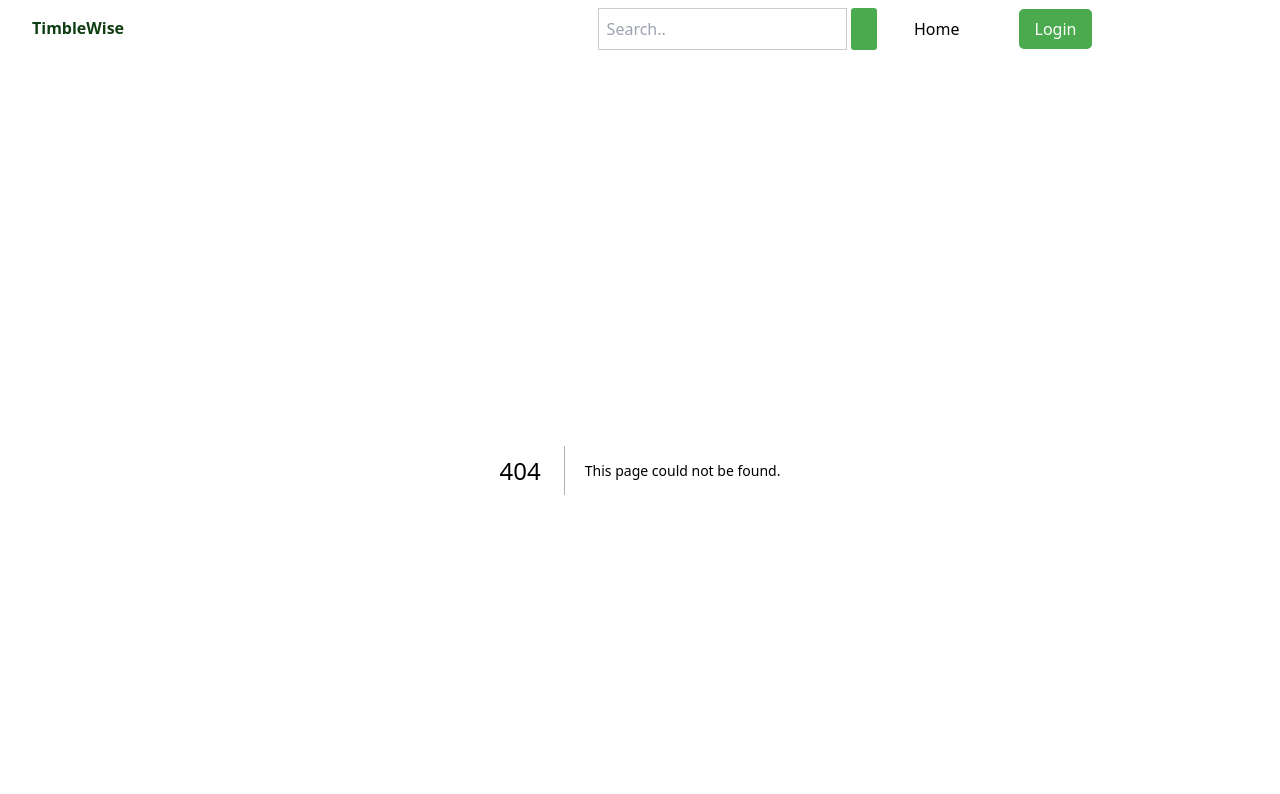
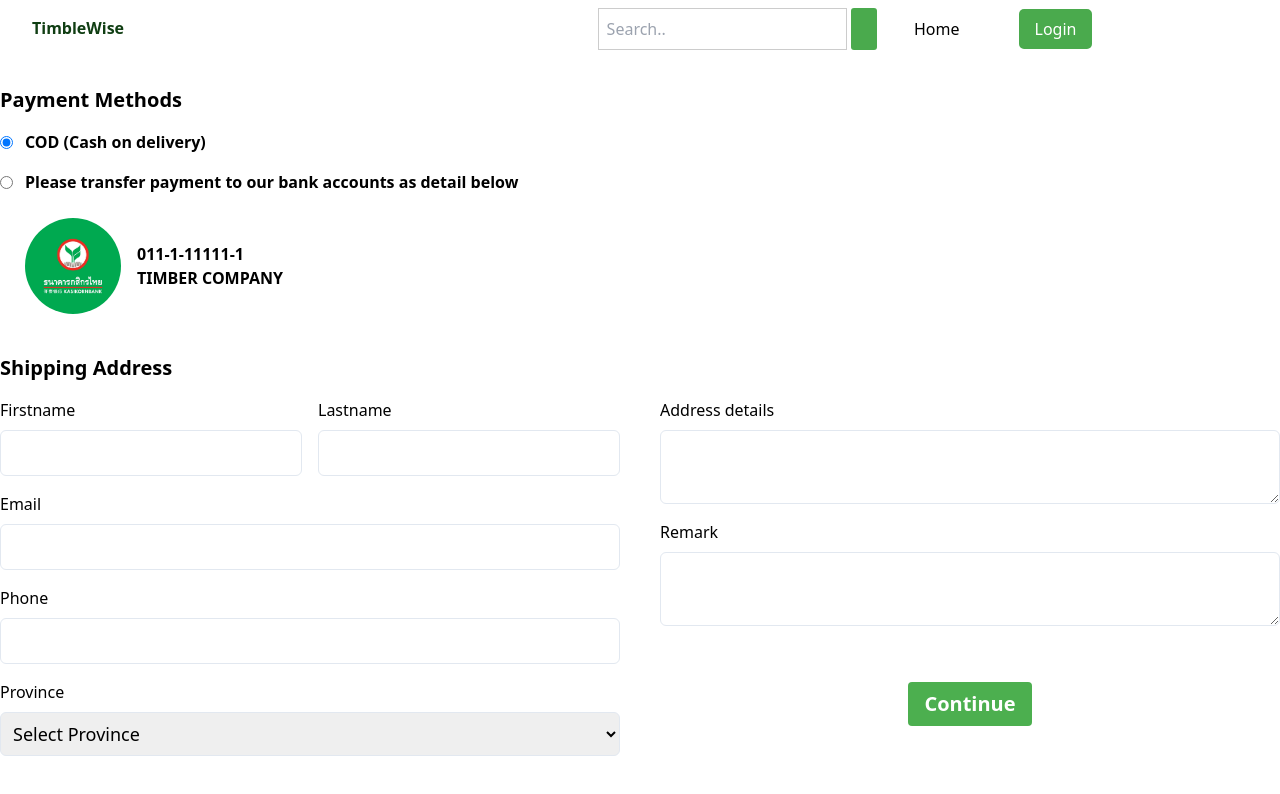
Before and after one commit to punaisxx/TimbleWiseProject, a Next.js app: page /cart/components/PaymentForm in a window 1280 px wide. Before the commit this address had no page. Shown: the top 794 px of the page. Built offline with nearby package versions, Linux system fonts and the light colour scheme.

Commit message:
update payment process

```diff
--- a/pages/cart/complete.js
+++ /dev/null
@@ -1,11 +0,0 @@
-
-const CartComplete = () => {
-
-  return (
-    <>
-      CART
-    </>
-  )
-}
-
-export default CartComplete;
--- /dev/null
+++ b/pages/cart/components/PaymentForm.js
@@ -0,0 +1,258 @@
+import React, { useState } from 'react';
+import imgKBank from "../../assets/images/kbank.webp"
+import Image from 'next/image';
+import { useRouter } from 'next/router';
+
+const PaymentForm = () => {
+
+  const router = useRouter()
+
+  const [formData, setFormData] = useState({
+    paymentMethod: 'cod',
+    bank_digits: '',
+    transfer_date: '',
+    transfer_time: '',
+    firstname: '',
+    lastname: '',
+    email: '',
+    phone: '',
+    province: '',
+    address: '',
+    remark: '',
+  });
+  const [showTransfer, setShowTransfer] = useState(false);
+
+  const handleInputChange = (e) => {
+    const { name, value } = e.target;
+    setFormData({
+      ...formData,
+      [name]: value,
+    });
+  };
+
+  const handleSubmit = (e) => {
+    e.preventDefault();
+    // Handle form submission (e.g., send data to an API)
+    console.log('Form submitted:', formData);
+
+
+    router.push('/cart/payment/complete')
+  };
+
+  const handlePaymentMethodChange = (e) => {
+    const { value } = e.target;
+    setFormData({
+      ...formData,
+      paymentMethod: value,
+    });
+    setShowTransfer(value === 'transfer');
+  };
+
+  return (
+    <form onSubmit={handleSubmit}>
+
+      <div className='text-xl py-4 font-bold'>
+        Payment Methods
+      </div>
+
+      <div className='flex flex-col gap-4'>
+        <div className='flex flex-row items-start gap-3'>
+          <input
+            type="radio"
+            id="cod"
+            name="paymentMethod"
+            value="cod"
+            checked={formData.paymentMethod === 'cod'}
+            onChange={handlePaymentMethodChange}
+            className='translate-y-1.5'
+          />
+          <label for="cod">
+            <div className='font-semibold'>
+              COD (Cash on delivery)
+            </div>
+          </label>
+        </div>
+        <div className='flex flex-row items-start gap-3'>
+          <input
+            type="radio"
+            id="transfer"
+            name="paymentMethod"
+            value="transfer"
+            checked={formData.paymentMethod === 'transfer'}
+            onChange={handlePaymentMethodChange}
+            className='translate-y-1.5'
+          />
+          <label for="transfer">
+            <div className='flex flex-col'>
+
+              <div className='font-semibold'>
+                Please transfer payment to our bank accounts as detail below
+              </div>
+
+              <div className='flex flex-row items-center gap-4 py-6'>
+                <div
+                  className="relative w-24 rounded-full overflow-hidden"
+                >
+                  <Image
+                    src={imgKBank}
+                    alt=''
+                    objectFit="cover"
+                    objectPosition="center"
+                  />
+                </div>
+                <div className='flex flex-col items-start font-semibold'>
+                  <div>011-1-11111-1</div>
+                  <div>TIMBER COMPANY</div>
+                </div>
+              </div>
+            </div>
+          </label>
+        </div>
+      </div>
+
+      {showTransfer && (
+        <div className='flex flex-col'>
+          <div className='font-semibold'>
+            ** "Please enter the last four digits of your bank account and the date and time of the transfer".
+          </div>
+
+          <div className='flex flex-row gap-4 py-2 px-10'>
+            <input
+              type="text"
+              name="bank_digits"
+              value={formData.bank_digits}
+              placeholder='Last four digits xxxx'
+              onChange={handleInputChange}
+              maxLength={4}
+              className='w-48 border border-black text-center py-1'
+            />
+            <input
+              type="date"
+              name="transfer_date"
+              value={formData.transfer_date}
+              placeholder='Transfer Date'
+              onChange={handleInputChange}
+              className='w-48 border border-black text-center py-1'
+            />
+            <input
+              type="time"
+              name="transfertime"
+              value={formData.transfer_time}
+              placeholder='Transfer Time'
+              onChange={handleInputChange}
+              className='w-48 border border-black text-center py-1'
+            />
+          </div>
+
+        </div>
+      )}
+
+      <div className='text-xl py-4 font-bold'>
+        Shipping Address
+      </div>
+
+      <div className='flex flex-col lg:flex-row gap-4 lg:gap-10'>
+
+        <div className='w-full lg:w-1/2 gap-4'>
+
+          <div className='w-full flex flex-col lg:flex-row gap-4'>
+
+            <div className='w-full lg:w-1/2 flex flex-col gap-2 pb-4'>
+              <div>Firstname</div>
+              <input
+                type="text"
+                name="firstname"
+                value={formData.firstname}
+                onChange={handleInputChange}
+                className='border border-slate-200 rounded-md p-2 text-lg'
+              />
+            </div>
+
+            <div className='w-full lg:w-1/2 flex flex-col gap-2'>
+              <div>Lastname</div>
+              <input
+                type="text"
+                name="lastname"
+                value={formData.lastname}
+                onChange={handleInputChange}
+                className='border border-slate-200 rounded-md p-2 text-lg'
+              />
+            </div>
+          </div>
+
+          <div className='flex flex-col gap-2 pb-4'>
+            <div>Email</div>
+            <input
+              type="email"
+              name="email"
+              value={formData.email}
+              onChange={handleInputChange}
+              className='border border-slate-200 rounded-md p-2 text-lg'
+            />
+          </div>
+
+          <div className='flex flex-col gap-2 pb-4'>
+            <div>Phone</div>
+            <input
+              type="text"
+              name="phone"
+              value={formData.phone}
+              onChange={handleInputChange}
+              className='border border-slate-200 rounded-md p-2 text-lg'
+            />
+          </div>
+
+          <div className='flex flex-col gap-2 pb-4'>
+            <div>Province</div>
+            <select
+              name="province"
+              value={formData.province}
+              onChange={handleInputChange}
+              className='border border-slate-200 rounded-md p-2 text-lg'
+            >
+              <option value="">Select Province</option>
+              <option value="province1">Province 1</option>
+              <option value="province2">Province 2</option>
+              <option value="province3">Province 3</option>
+            </select>
+          </div>
+
+        </div>
+
+        <div className='w-full lg:w-1/2 gap-4'>
+
+          <div className='flex flex-col gap-2 pb-4'>
+            <div>Address details</div>
+            <textarea
+              name="address"
+              value={formData.address}
+              onChange={handleInputChange}
+              className='border border-slate-200 rounded-md p-2 text-lg'
+            />
+          </div>
+
+          <div className='flex flex-col gap-2 pb-4'>
+            <div>Remark</div>
+            <textarea
+              name="remark"
+              value={formData.remark}
+              onChange={handleInputChange}
+              className='border border-slate-200 rounded-md p-2 text-lg'
+            />
+          </div>
+
+          <div className='w-full flex flex-row justify-center gap-2 py-10'>
+            <button
+              type="submit"
+              className="px-4 py-2 bg-[#4CAF4F] text-white font-semibold text-xl rounded"
+            >
+              Continue
+            </button>
+          </div>
+        </div>
+      </div>
+    </form>
+  );
+};
+
+export default PaymentForm;
--- a/pages/cart/components/SummaryCart.js
+++ b/pages/cart/components/SummaryCart.js
@@ -1,4 +1,5 @@
-const SummaryCart = () => {
+
+const SummaryCart = ({handlePayment}) => {
 
   const toCurrency = (value) => {
     return parseFloat(value).toLocaleString('th-TH', {minimumFractionDigits: 0})
@@ -25,9 +26,12 @@ const SummaryCart = () => {
       </div>
 
       <div className="mt-4">
-        <button className="px-4 py-2 bg-[#4CAF4F] text-white font-semibold text-xl rounded">
-          Payment
-        </button>
+        <button
+          onClick={handlePayment}
+          className="px-4 py-2 bg-[#4CAF4F] text-white font-semibold text-xl rounded"
+        >
+            Payment
+          </button>
       </div>
     </div>
   );
--- a/pages/cart/index.js
+++ b/pages/cart/index.js
@@ -5,9 +5,11 @@ import SummaryCart from "./components/SummaryCart"
 import Image from "next/image";
 import imgTableExample from "../assets/images/table-example.webp"
 import { useState } from "react";
+import { useRouter } from 'next/navigation'
 
 const CartPage = () => {
 
+  const router = useRouter()
   const [cartItems, setCartItems] = useState([
     {
       id: 1,
@@ -34,6 +36,12 @@ const CartPage = () => {
 
   const handleItems = () => {
     // TODO: update items list
+
+  }
+
+  const handlePayment = () => {
+    // TODO: payment
+    router.push('/cart/payment')
   }
 
   return (
@@ -53,6 +61,7 @@ const CartPage = () => {
             <div className="w-full lg:w-1/3">
               <SummaryCart
                 items={cartItems}
+                handlePayment={handlePayment}
               />
             </div>
 
--- /dev/null
+++ b/pages/cart/payment/complete.js
@@ -0,0 +1,41 @@
+import { Icon } from "@iconify/react";
+import Breadcrumbs from "../../components/Breadcrumbs";
+import Container from "../../components/Container";
+
+const CartComplete = () => {
+
+  return (
+    <>
+      <Breadcrumbs />
+      <Container>
+        <div className="w-full flex flex-col items-center bg-[#CCF6CE] rounded-xl p-10 my-10">
+          <div className="text-4xl font-bold">
+            Completely
+          </div>
+
+          <Icon icon="lets-icons:check-ring-light" width="16rem" height="16rem" />
+          <div className="text-2xl font-semibold">
+            Thank you for your order
+          </div>
+
+          <div className="w-full border-b border-black pt-10 mb-10"></div>
+
+          <div className="w-full flex flex-col items-start gap-2">
+            <div className="flex flex-row gap-1 items-center">
+              <Icon icon="mdi:location" width="1.5rem" height="1.5rem" />
+              <div className="font-semibold">Address</div>
+            </div>
+            <div className="px-6">
+              17/4 Village No.5 Bamroongrat Road, Pibulsongkram Sub-district, Muang District, Bangkok, 10400
+              <br />
+              To : Pimlapas Chandit  Phone : 012-4568-888
+            </div>
+          </div>
+        </div>
+
+      </Container>
+    </>
+  )
+}
+
+export default CartComplete;
--- a/pages/cart/payment/index.js
+++ b/pages/cart/payment/index.js
@@ -1,11 +1,15 @@
+import { useState } from "react";
 import Breadcrumbs from "../../components/Breadcrumbs"
+import PaymentForm from "../components/PaymentForm"
+import Container from "@/pages/components/Container";
 
 const CartPayment = () => {
-
   return (
     <>
       <Breadcrumbs />
-      CART PAYMENT
+      <Container>
+        <PaymentForm />
+      </Container>
     </>
   )
 }
```
Also changed, not shown: pages/assets/images/kbank.webp (added).
